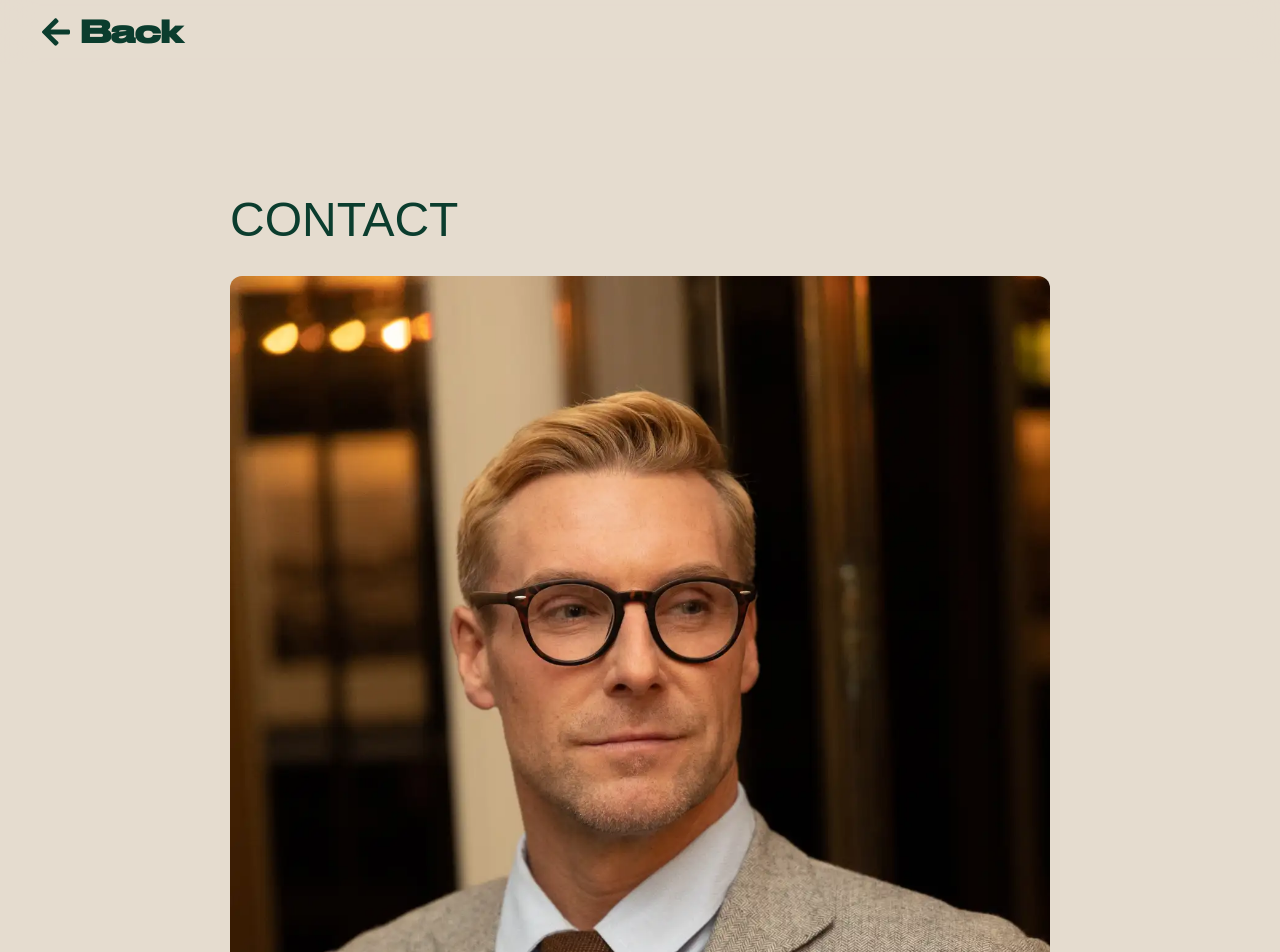
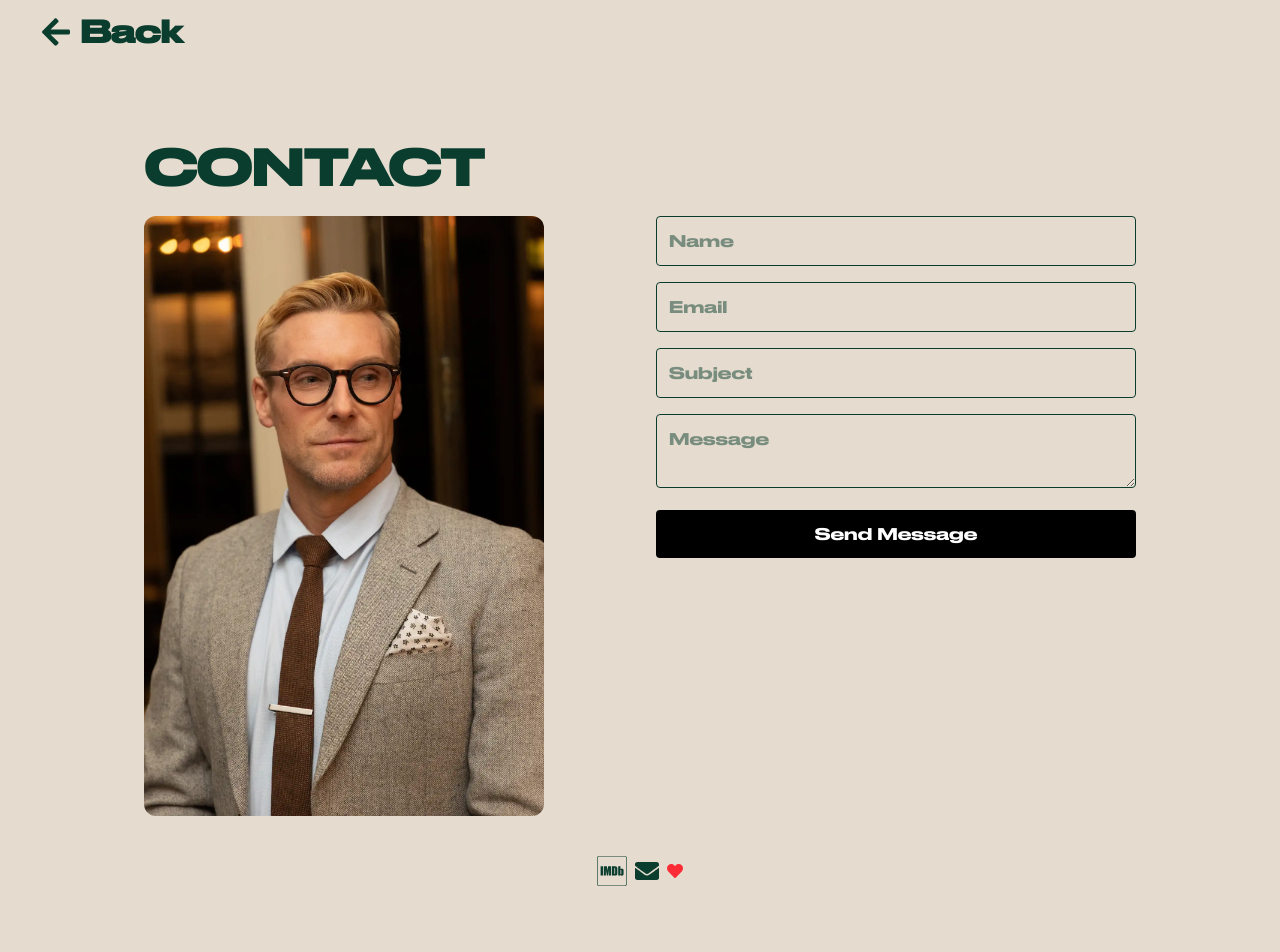
Before and after one commit to chadmathew/chad-mathew-website, a Next.js app: page /contact in a window 1280 px wide. Shown: the top 952 px of the page. Built offline with nearby package versions, Linux system fonts and the light colour scheme.

Commit message:
Update Contact.js

```diff
--- a/components/Contact.js
+++ b/components/Contact.js
@@ -1,5 +1,7 @@
 import React, { useState } from "react";
-import { FaEnvelope, FaHeart, FaImdb } from "react-icons/fa";
+import Image from "next/image";
+import { FaEnvelope, FaHeart } from "react-icons/fa";
+import { SiImdb } from "react-icons/si";
 
 const Contact = () => {
   const [formData, setFormData] = useState({
@@ -19,16 +21,35 @@ const Contact = () => {
   const handleSubmit = async (e) => {
     e.preventDefault();
 
-    if (!formData.name || !formData.email || !formData.subject || !formData.message) {
-      alert("Please fill all fields");
+    if (
+      !formData.name ||
+      !formData.email ||
+      !formData.subject ||
+      !formData.message
+    ) {
+      alert("Please fill all required fields");
       return;
     }
 
     try {
-      const response = await fetch("https://formsubmit.co/contactme@chadmathew.com", {
+      const formSubmitData = new FormData();
+      formSubmitData.append("name", formData.name);
+      formSubmitData.append("email", formData.email);
+      formSubmitData.append("subject", formData.subject);
+      formSubmitData.append("message", formData.message);
+      formSubmitData.append(
+        "_subject",
+        `New contact form submission from ${formData.name}`
+      );
+      formSubmitData.append("_captcha", "false");
+
+      const response = await fetch(
+        "https://formsubmit.co/contactme@chadmathew.com",
+        {
           method: "POST",
-        body: new FormData(e.target),
-      });
+          body: formSubmitData,
+        }
+      );
 
       if (response.ok) {
         alert("Message sent successfully!");
@@ -39,7 +60,7 @@ const Contact = () => {
           message: "",
         });
       } else {
-        alert("Failed to send message.");
+        throw new Error("Failed");
       }
     } catch (error) {
       alert("Something went wrong.");
@@ -47,43 +68,35 @@ const Contact = () => {
   };
 
   return (
-    <div style={{ padding: "40px", maxWidth: "900px", margin: "0 auto", fontFamily: "Arial" }}>
-      <h1 style={{ fontSize: "48px", marginBottom: "20px" }}>CONTACT</h1>
+    <div className="w-full px-4 max-w-5xl mx-auto">
+      <h1 className="text-5xl font-bold mb-6">CONTACT</h1>
 
+      <div className="grid md:grid-cols-2 gap-8">
         {/* Image */}
-      <img
+        <Image
           src="/images/contactForm.webp"
           alt="Chad Mathew"
-        style={{
-          width: "100%",
-          borderRadius: "12px",
-          marginBottom: "30px",
-        }}
+          width={400}
+          height={600}
+          className="rounded-xl"
         />
 
         {/* Form */}
-      <form
-        onSubmit={handleSubmit}
-        style={{
-          display: "flex",
-          flexDirection: "column",
-          gap: "12px",
-        }}
-      >
+        <form onSubmit={handleSubmit} className="space-y-4">
           <input
             name="name"
             value={formData.name}
             onChange={handleChange}
-          placeholder="Your Name"
-          style={{ padding: "12px", borderRadius: "6px", border: "1px solid #ccc" }}
+            placeholder="Name"
+            className="w-full border p-3 rounded"
           />
 
           <input
             name="email"
             value={formData.email}
             onChange={handleChange}
-          placeholder="Your Email"
-          style={{ padding: "12px", borderRadius: "6px", border: "1px solid #ccc" }}
+            placeholder="Email"
+            className="w-full border p-3 rounded"
           />
 
           <input
@@ -91,43 +104,28 @@ const Contact = () => {
             value={formData.subject}
             onChange={handleChange}
             placeholder="Subject"
-          style={{ padding: "12px", borderRadius: "6px", border: "1px solid #ccc" }}
+            className="w-full border p-3 rounded"
           />
 
           <textarea
             name="message"
             value={formData.message}
             onChange={handleChange}
-          placeholder="Your Message"
-          rows={5}
-          style={{ padding: "12px", borderRadius: "6px", border: "1px solid #ccc" }}
+            placeholder="Message"
+            className="w-full border p-3 rounded"
           />
 
-        <button
-          type="submit"
-          style={{
-            padding: "14px",
-            background: "#0B3D2E",
-            color: "white",
-            border: "none",
-            borderRadius: "6px",
-            cursor: "pointer",
-          }}
-        >
+          <button className="w-full bg-black text-white p-3 rounded">
             Send Message
           </button>
         </form>
+      </div>
 
       {/* Footer */}
-      <div style={{ marginTop: "40px", textAlign: "center" }}>
-        <div style={{ marginBottom: "10px" }}>
-          <FaImdb style={{ marginRight: "10px" }} />
-          <FaEnvelope />
-        </div>
-
-        <p style={{ fontSize: "12px", color: "#666" }}>
-          Made with <FaHeart style={{ color: "red", margin: "0 5px" }} /> by Mateen Ahmad
-        </p>
+      <div className="text-center mt-10">
+        <SiImdb className="inline text-3xl mr-2" />
+        <FaEnvelope className="inline text-2xl mr-2" />
+        <FaHeart className="inline text-red-500" />
       </div>
     </div>
   );
```
Lines whose indentation alone changed are shown as unchanged.
